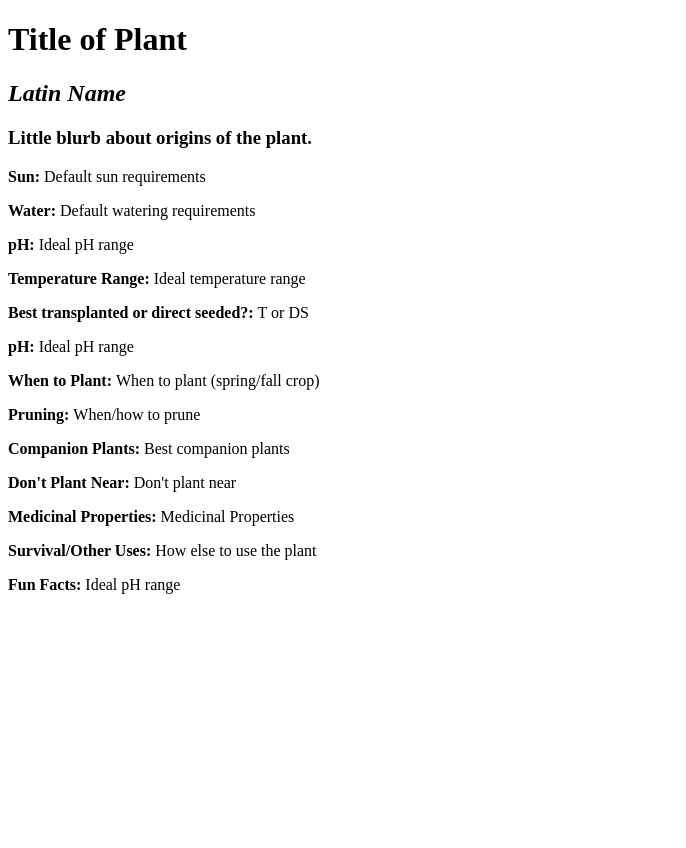
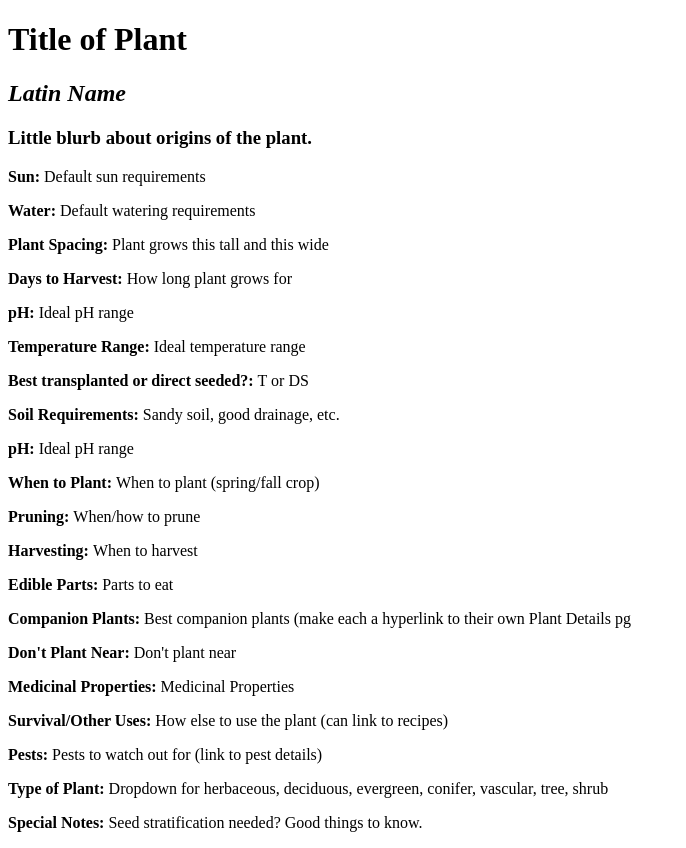
Before and after one commit to jlstern3/benjis_website, a Django app: page /plant_details in a window 1280 px wide. Shown: the whole page, without its empty margins (0-686 px from the left). Before the commit the page ends 594 px from the top, so only its background shows below. Run offline with Django 3.2, Linux system fonts and the light colour scheme.

```diff
--- a/portfolio/templates/plant_details.html
+++ b/portfolio/templates/plant_details.html
@@ -12,24 +12,24 @@
     <h3>Little blurb about origins of the plant.</h3>
     <p><strong>Sun: </strong> Default sun requirements</p>
     <p><strong>Water: </strong> Default watering requirements</p>
+    <p><strong>Plant Spacing: </strong>Plant grows this tall and this wide</p>
+    <p><strong>Days to Harvest: </strong>How long plant grows for</p>
     <p><strong>pH: </strong> Ideal pH range</p>
     <p><strong>Temperature Range: </strong> Ideal temperature range</p>
     <p><strong>Best transplanted or direct seeded?: </strong> T or DS</p>
+    <p><strong>Soil Requirements: </strong>Sandy soil, good drainage, etc.</p>
     <p><strong>pH: </strong> Ideal pH range</p>
     <p><strong>When to Plant: </strong> When to plant (spring/fall crop)</p>
     <p><strong>Pruning: </strong> When/how to prune</p>
-    <p><strong>Companion Plants: </strong> Best companion plants</p>
+    <p><strong>Harvesting: </strong>When to harvest</p>
+    <p><strong>Edible Parts: </strong> Parts to eat</p>
+    <p><strong>Companion Plants: </strong> Best companion plants (make each a hyperlink to their own Plant Details pg</p>
     <p><strong>Don't Plant Near: </strong> Don't plant near</p>
     <p><strong>Medicinal Properties: </strong> Medicinal Properties</p>
-    <p><strong>Survival/Other Uses: </strong> How else to use the plant </p>
-    <p><strong>Fun Facts: </strong> Ideal pH range</p>
-
-
-
-
-
-
-
+    <p><strong>Survival/Other Uses: </strong> How else to use the plant (can link to recipes) </p>
+    <p><strong>Pests: </strong> Pests to watch out for (link to pest details)</p>
+    <p><strong>Type of Plant: </strong> Dropdown for herbaceous, deciduous, evergreen, conifer, vascular, tree, shrub</p>
+    <p><strong>Special Notes: </strong> Seed stratification needed? Good things to know.</p>
 
 </body>
 </html>
```
Also changed, not shown: portfolio/templates/index.html (+8 -1 lines).
